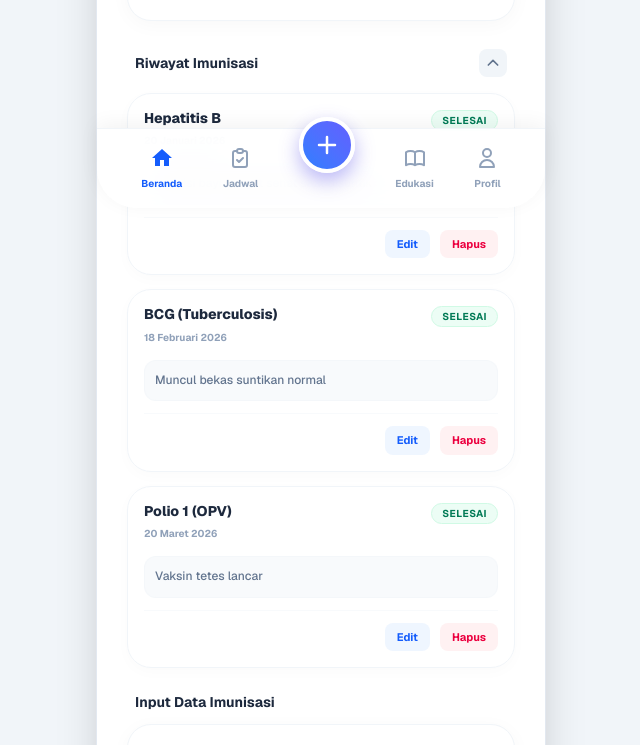
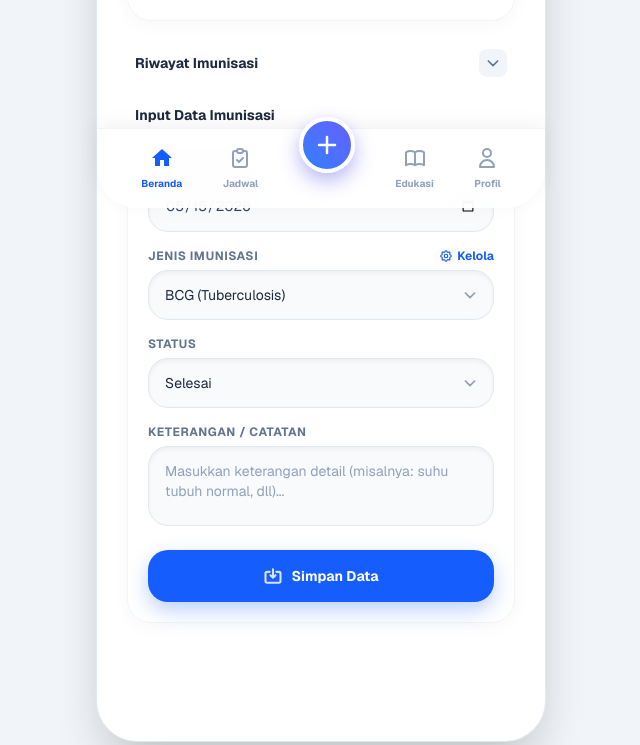
Before and after one commit to TPLM-Posyandu-Banjarsari-Garut/Posyandu_Web_Client, a Next.js app: page /bidan/buat-data-imunisasi in a window 1280 px wide. Shown: the part 592-1337 px from the top of the page, without its empty margins (319-959 px from the left). Built offline with nearby package versions, Linux system fonts and the light colour scheme.

Commit message:
fix : dropdown riwayat imunisasti

```diff
--- a/app/bidan/(pages)/(imunisasi)/buat-data-imunisasi/page.tsx
+++ b/app/bidan/(pages)/(imunisasi)/buat-data-imunisasi/page.tsx
@@ -124,7 +124,7 @@ function BuatDataImunisasiContent() {
     ]);
 
     // Collapsible states
-    const [showHistory, setShowHistory] = useState(true);
+    const [showHistory, setShowHistory] = useState(false);
 
     // Dynamic Mock History state
     const [history, setHistory] = useState<HistoryItem[]>([
```
